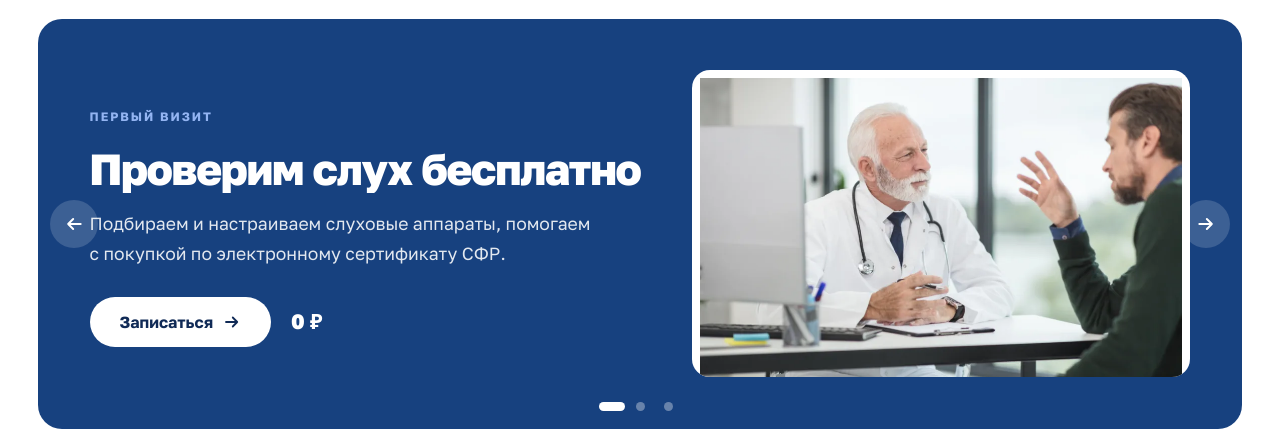
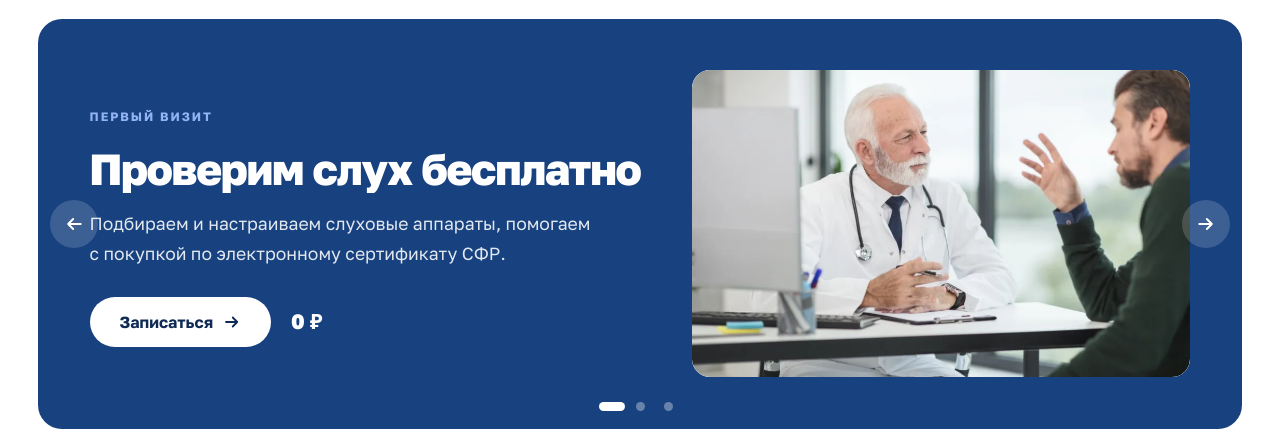
Before and after one commit to FrogHoppingAmongTulips/centr-sluha-site, a React (Vite) app: page / in a window 1280 px wide. Shown: the part 135-579 px from the top of the page. Built offline with nearby package versions, Linux system fonts and the light colour scheme; no server answers.

Commit message:
Снимки на первом экране со скруглением, на втором слайде аппарат виден целиком

```diff
--- a/src/components/HeroSlider.jsx
+++ b/src/components/HeroSlider.jsx
@@ -30,7 +30,7 @@ export default function HeroSlider() {
             </div>
           </div>
 
-          <div className="hslider__media"><Ph h="100%" className="hslider__ph" src={s.cover} alt={s.title} fit="cover" onDark /></div>
+          <div className="hslider__media"><Ph h="100%" className="hslider__ph" src={s.cover} alt={s.title} fit={s.fit || 'cover'} onDark /></div>
 
           <div className="hslider__dots">
             {SLIDES.map((_, n) => (
--- a/src/components/Ph.jsx
+++ b/src/components/Ph.jsx
@@ -13,7 +13,7 @@ export default function Ph({ ratio = '4 / 3', h, className = '', style, onDark =
 
   if (src && !failed) {
     return (
-      <div className={`ph ph--img ${className}`} style={box}>
+      <div className={`ph ph--img ${fit === 'cover' ? 'ph--cover' : ''} ${className}`} style={box}>
         <img src={withBase(src)} alt={alt} loading="lazy" style={{ objectFit: fit }} onError={() => setFailed(true)} />
       </div>
     )
--- a/src/data/site.js
+++ b/src/data/site.js
@@ -43,7 +43,8 @@ export const SLIDES = [
     text2: 'Точную модель подбирает сурдолог после теста слуха: смотрим на степень снижения слуха, образ жизни и бюджет.',
     note: 'от 7 890 ₽',
     cta: 'Смотреть каталог',
-    cover: '/photo/ear.webp',
+    cover: '/img/Signia-Motion-2px.webp',
+    fit: 'contain',   // снимок аппарата показываем целиком, а не куском
   },
   {
     eyebrow: 'Выезд на дом',
@@ -738,7 +739,7 @@ export const NEWS = [
   },
   {
     slug: 'uhod-za-apparatom',
-    cover: '/photo/workshop.webp',
+    cover: '/photo/reception.webp',
     type: 'article',
     tag: 'Уход',
     date: '9 июля 2026',
--- a/src/styles/global.css
+++ b/src/styles/global.css
@@ -167,8 +167,13 @@ h3 { font-size: 1.25rem; }
   display: block; width: 100%; background: #000;
   border-radius: var(--radius-sm); overflow: hidden;
 }
-.ph--img { background: #fff; display: grid; place-items: center; padding: 8px; }
+/* обычный блок, а не grid: так снимок честно занимает всю высоту плитки
+   и вписывается в неё целиком, а не обрезается */
+.ph--img { background: #fff; display: block; padding: 8px; }
 .ph--img img { width: 100%; height: 100%; object-fit: contain; }
+/* снимок на всю плитку: без белой рамки и с такими же скруглениями, как у плитки */
+.ph--cover { padding: 0; }
+.ph--cover img { border-radius: inherit; }
 .ph--on-dark { box-shadow: 0 0 0 1px rgba(255, 255, 255, 0.25); }
 .ph--flat { border-radius: 0; }
 
```
Also changed, not shown: public/photo/ИСТОЧНИКИ.md (+0 -1 lines), public/photo/workshop.webp (deleted).
